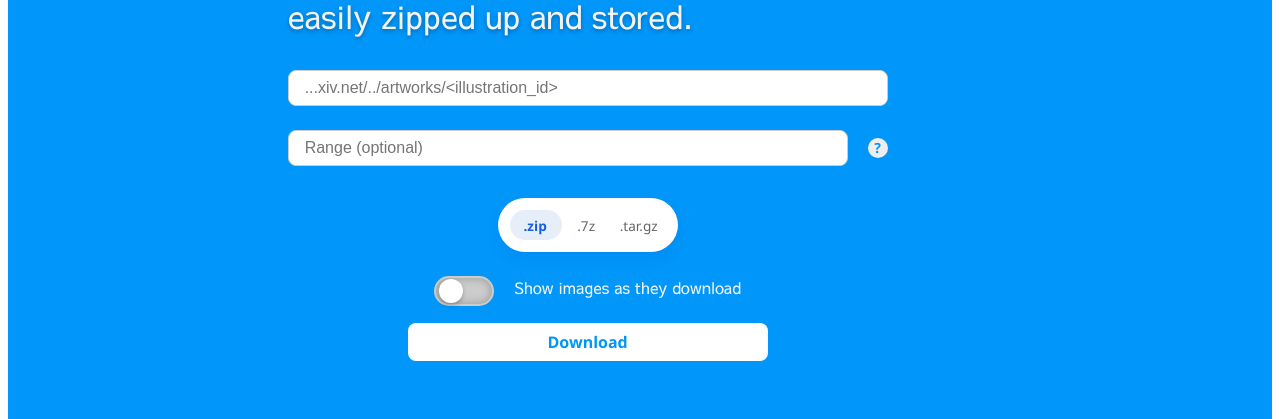
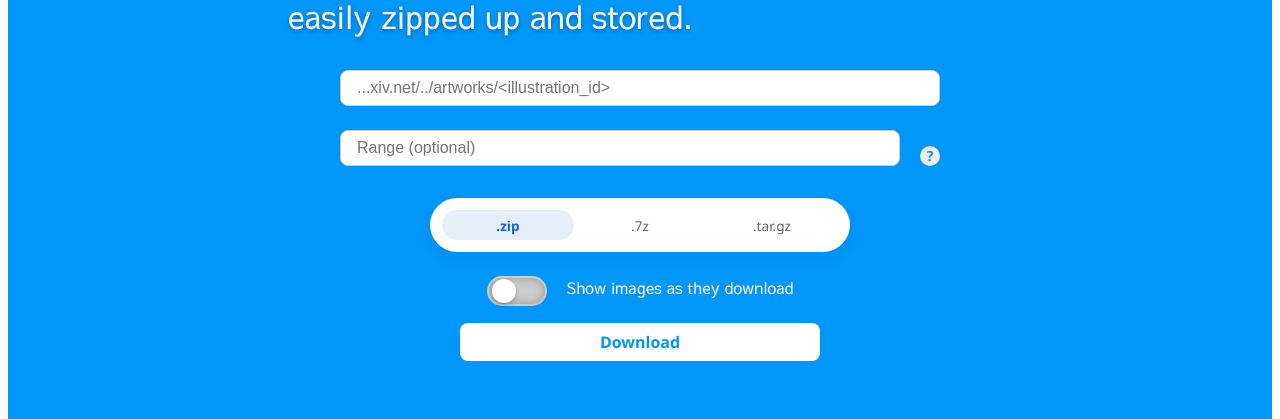
Before and after one commit to brunobdcorreia/ZIPixIT-Front, an Angular app: page / in a window 1280 px wide. Shown: the part 304-723 px from the top of the page. Built offline with nearby package versions, Linux system fonts and the light colour scheme; no server answers.

Commit message:
Fixed centering for main form

```diff
--- a/src/app/components/illustration-form.component.css
+++ b/src/app/components/illustration-form.component.css
@@ -3,11 +3,19 @@
 }
 
 form {
+    width: 100%;
+    display: flex;
+    flex-direction: column;
+    align-items: center;
+}
+
+.form-content {
     width: 90%;
     max-width: 600px;
     display: flex;
     flex-direction: column;
     align-items: center;
+    gap: 0;
 }
 
 .subtitle {
@@ -51,7 +59,7 @@ form {
 }
 
 .full-width-container > input {
-    max-width: 600px;
+    max-width: 100%;
     width: 100%;
 }
 
@@ -73,7 +81,7 @@ form {
     padding: 0.75rem;
     border-radius: 99px;
     width: 100%;
-    max-width: 30%;
+    max-width: 420px;  /* ← Updated from 30% */
     margin: 0 auto 1rem auto;
     gap: 0;
 }
@@ -230,7 +238,7 @@ form {
 
 .row-container {
     display: flex;
-    align-items: baseline;
+    align-items: center;
     justify-content: center;
     width: 100%;
     gap: 0.75rem;
@@ -239,7 +247,7 @@ form {
 
 .row-container input {
     flex: 1;
-    max-width: 600px;
+    max-width: 100%;
     padding: 0.5rem 1rem;
     border-radius: 8px;
     border: 1px solid #ccc;
--- a/src/app/components/illustration-form.component.ts
+++ b/src/app/components/illustration-form.component.ts
@@ -21,7 +21,9 @@ import { Observable } from 'rxjs';
   ],
   template: `
     <div class="subtitle" [innerHTML]="subtitleHtml"></div>
+
     <form (ngSubmit)="onSubmit()">
+      <div class="form-content">
         <div class="full-width-container url-input-wrapper">
           <input
             class="illust-url-input"
@@ -34,6 +36,7 @@ import { Observable } from 'rxjs';
             required
           />
         </div>
+
         <div class="row-container">
           <input
             class="illust-range-input"
@@ -102,6 +105,7 @@ import { Observable } from 'rxjs';
           <button class="download-button" type="submit" [disabled]="isLoading()">
             {{ isLoading() ? languageService.getTranslation('downloading') : languageService.getTranslation('download') }}
           </button>
+        </div>
       </div>
     </form>
 
```
Lines whose indentation alone changed are shown as unchanged.
